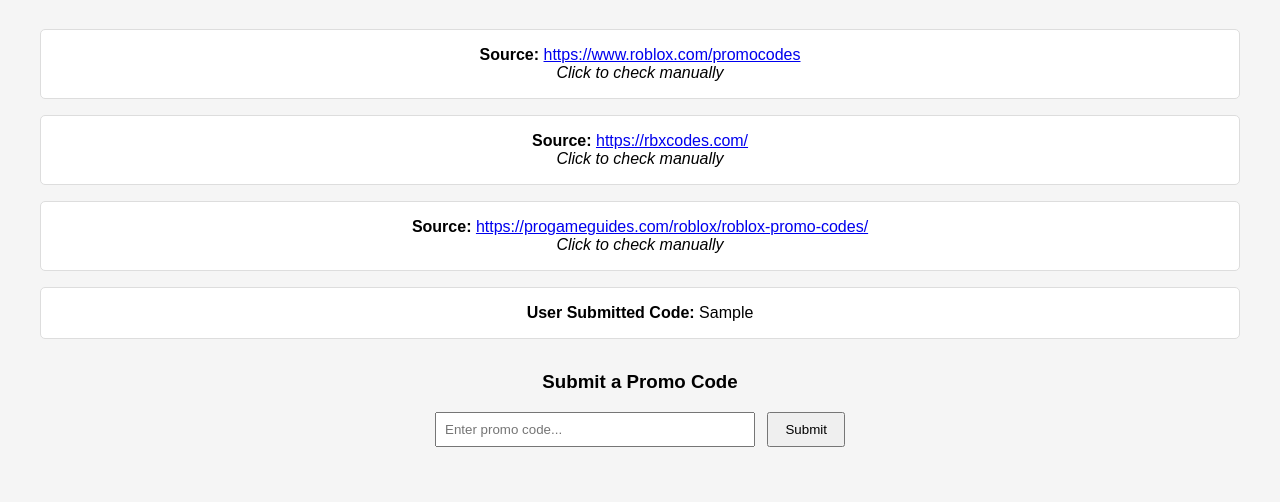
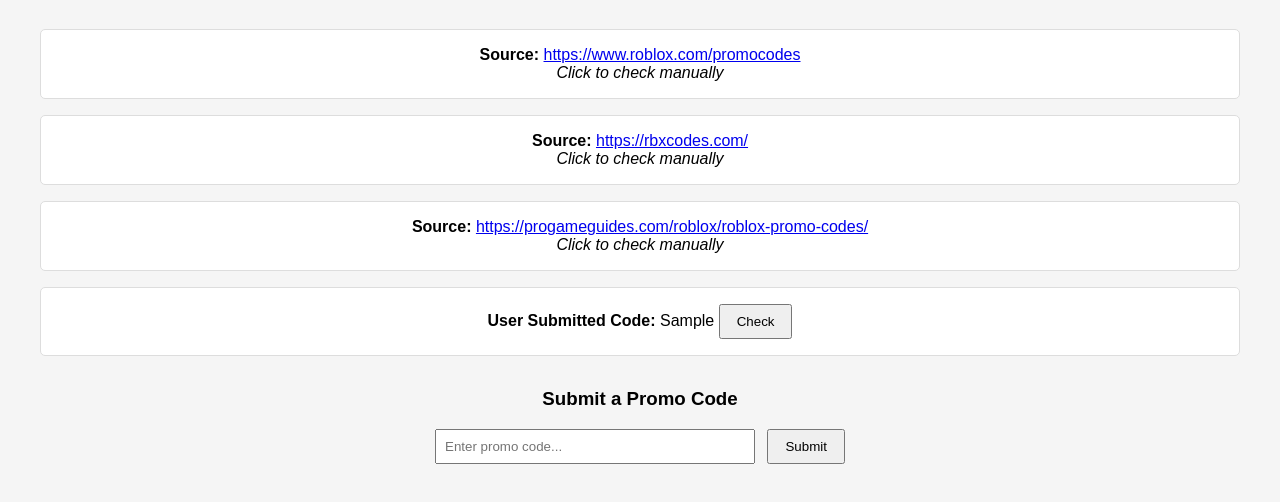
Before and after one commit to DeaconM06/roblox-promo-finder, a plain HTML site: page index.html in a window 1280 px wide. Both pictures are taken after typing "Sample" into the empty fields and a click on the button "Submit". Shown: the part 158-660 px from the top of the page. Drawn offline with Linux system fonts and the light colour scheme.

Commit message:
Update index.html

```diff
--- a/index.html
+++ b/index.html
@@ -46,7 +46,26 @@
   </form>
 
   <script>
-    const userCodes = [];
+    const STORAGE_KEY = 'userPromoCodes';
+
+    function loadStoredCodes() {
+      try {
+        const stored = localStorage.getItem(STORAGE_KEY);
+        return stored ? JSON.parse(stored) : [];
+      } catch {
+        return [];
+      }
+    }
+
+    function saveStoredCodes(codes) {
+      try {
+        localStorage.setItem(STORAGE_KEY, JSON.stringify(codes));
+      } catch {
+        console.error("Failed to store codes");
+      }
+    }
+
+    let userCodes = loadStoredCodes();
 
     async function fetchPromoCodes() {
       const results = document.getElementById('results');
@@ -64,7 +83,7 @@
         })
       );
 
-      const submittedCodes = userCodes.map(code => `<div class='code'><strong>User Submitted Code:</strong> ${code}</div>`);
+      const submittedCodes = userCodes.map(code => `<div class='code'><strong>User Submitted Code:</strong> ${code} <button onclick="checkCode('${code}')">Check</button></div>`);
 
       results.innerHTML = promoData.concat(submittedCodes).join('');
     }
@@ -73,11 +92,17 @@
       event.preventDefault();
       const codeInput = document.getElementById('userCode');
       const newCode = codeInput.value.trim();
-      if (newCode) {
+      if (newCode && !userCodes.includes(newCode)) {
         userCodes.push(newCode);
+        saveStoredCodes(userCodes);
         codeInput.value = '';
         fetchPromoCodes();
       }
+    }
+
+    function checkCode(code) {
+      alert(`This feature would verify the code: ${code} (demo placeholder)`);
+      // A real implementation would require a server-side component to validate promo codes.
     }
 
     // Auto-refresh every 10 minutes
```
